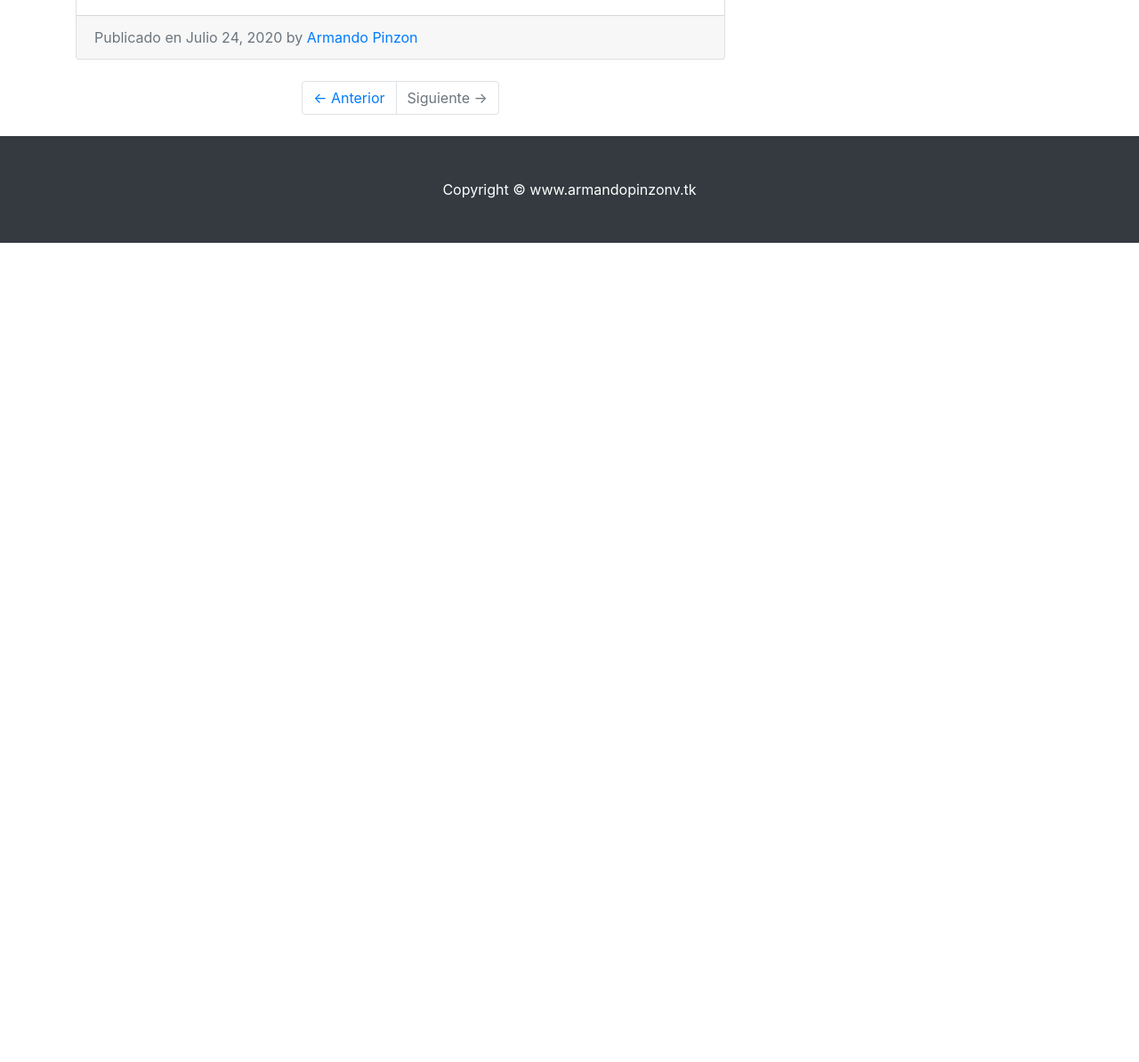
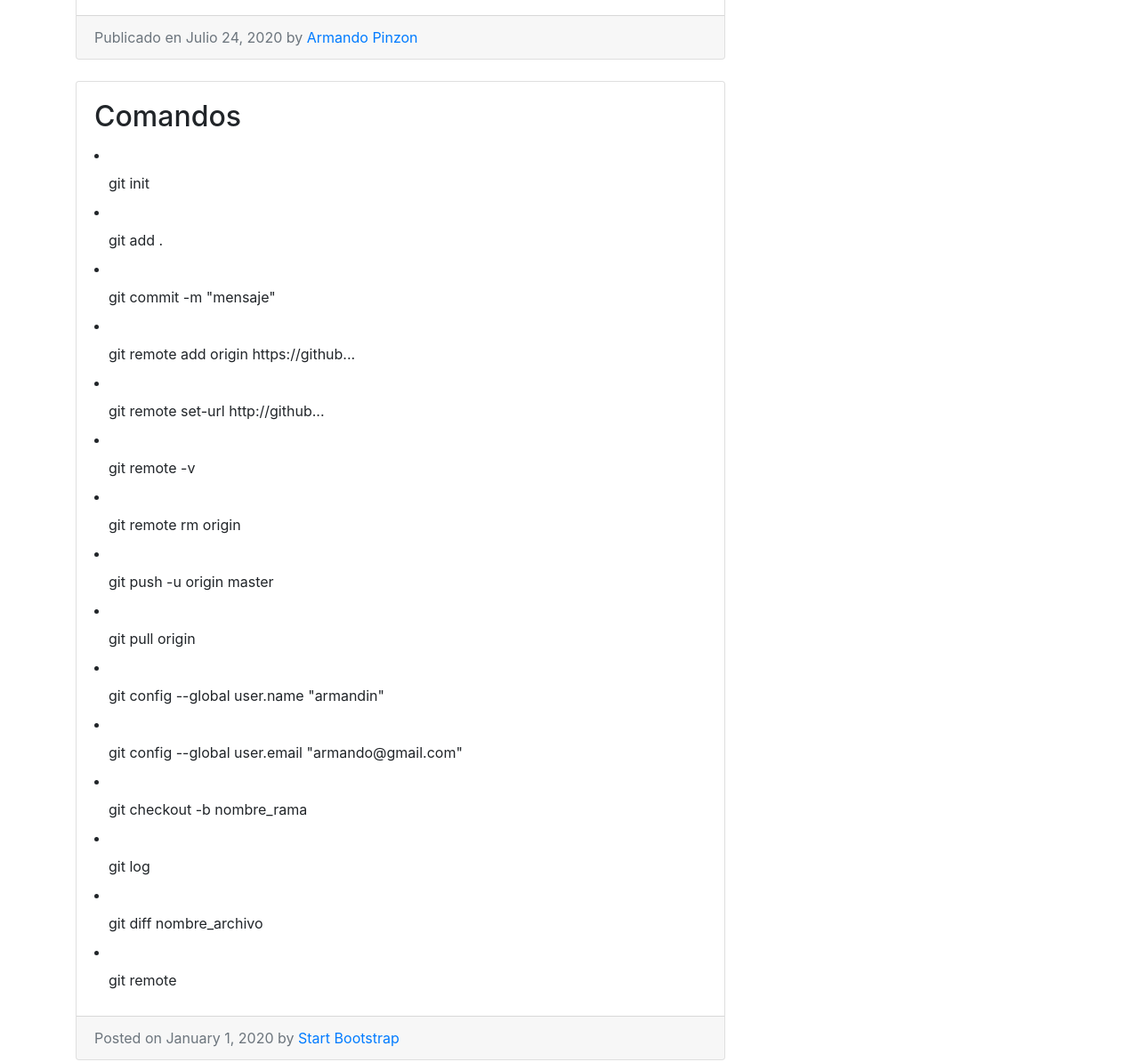
Before and after one commit to armandopinzonvera/androiddev, a plain HTML site: page index.html in a window 1280 px wide. Shown: the part 1817-3011 px from the top of the page at 89% size. Before the commit the page ends 2090 px from the top, so only its background shows below. Drawn offline with Linux system fonts and the light colour scheme.

Commit message:
comandos git

```diff
--- a/index.html
+++ b/index.html
@@ -113,22 +113,60 @@
  -->
         <!-- Blog Post -->
 
+        <div class="card mb-4">
+            <div class="card-body">
+            <h2 class="card-title">Comandos</h2>
+            <li class="nav-item">
+              <a class="nav-link">git init</a>
+            </li>
+            <li class="nav-item">
+              <a class="nav-link">git add .</a>
+            </li>
+            <li class="nav-item">
+              <a class="nav-link">git commit -m "mensaje"</a>
+            </li>
+            <li class="nav-item">
+              <a class="nav-link">git remote add origin https://github...</a>
+            </li>
+            <li class="nav-item">
+              <a class="nav-link">git remote set-url http://github...</a>
+            </li>
+            <li class="nav-item">
+              <a class="nav-link">git remote -v</a>
+            </li>
+            <li class="nav-item">
+              <a class="nav-link">git remote rm origin</a>
+            </li>
+            <li class="nav-item">
+              <a class="nav-link">git push -u origin master</a>
+            </li>
+            <li class="nav-item">
+              <a class="nav-link">git pull origin</a>
+            </li>
+            <li class="nav-item">
+              <a class="nav-link">git config --global user.name "armandin"</a>
+            </li>
+            <li class="nav-item">
+              <a class="nav-link">git config --global user.email "armando@gmail.com"</a>
+            </li>
+            <li class="nav-item">
+              <a class="nav-link">git checkout -b nombre_rama</a>
+            </li>
+            <li class="nav-item">
+              <a class="nav-link">git log</a>
+            </li>     <li class="nav-item">
+              <a class="nav-link">git diff nombre_archivo</a>
+            </li>     <li class="nav-item">
+              <a class="nav-link">git remote</a>
+            </li>
 
-        <!-- Blog Post -->
-        <!--
-        <div class="card mb-4">
-          <img class="card-img-top" src="http://placehold.it/750x300" alt="Card image cap">
-          <div class="card-body">
-            <h2 class="card-title">Post Title</h2>
-            <p class="card-text">Lorem ipsum dolor sit amet, consectetur adipisicing elit. Reiciendis aliquid atque, nulla? Quos cum ex quis soluta, a laboriosam. Dicta expedita corporis animi vero voluptate voluptatibus possimus, veniam magni quis!</p>
-            <a href="#" class="btn btn-primary">Read More &rarr;</a>
           </div>
           <div class="card-footer text-muted">
             Posted on January 1, 2020 by
             <a href="#">Start Bootstrap</a>
           </div>
         </div>
-      -->
+
         <!-- Pagination -->
         <ul class="pagination justify-content-center mb-4">
           <li class="page-item">
```
